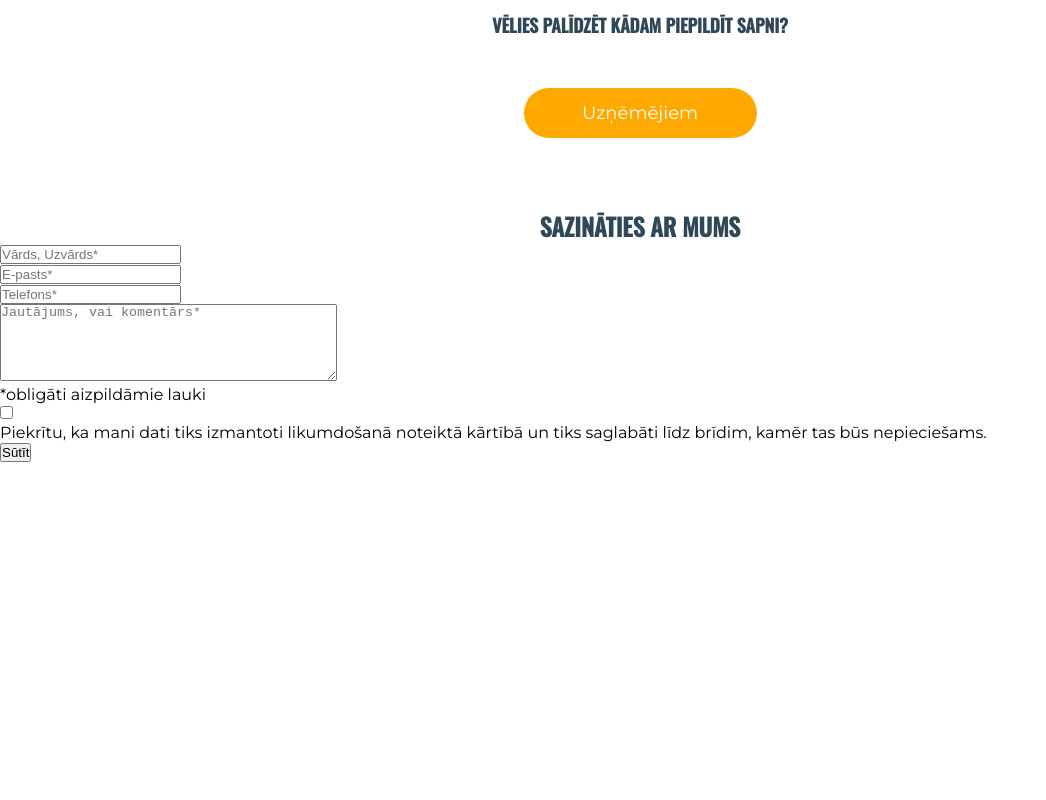
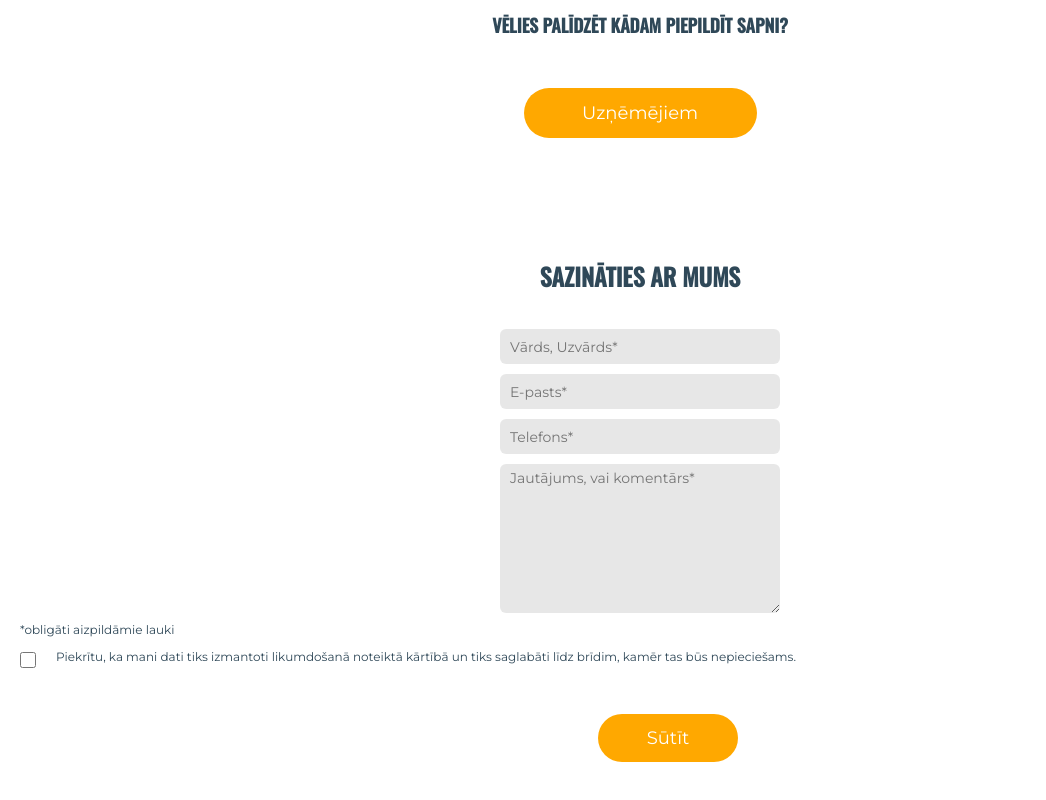
Before and after one commit to lienebriede/qualification-project-css-piere, a plain HTML site: page index.html in a window 1280 px wide. Shown: the part 1143-1943 px from the top of the page, without its empty margins (0-1046 px from the left). Before the commit the page ends 1605 px from the top, so only its background shows below. Drawn offline with nearby package versions, Linux system fonts and the light colour scheme.

Commit message:
Style contact form

```diff
--- a/assets/css/style.css
+++ b/assets/css/style.css
@@ -12,10 +12,10 @@
     --white: #ffffff;
     --orange: #FFA800;
     --dark-grey: #2F4858;
-
+    --light-grey: #C4C4C466;
 }
 
-/* General styles -------------------------------------------------- */
+/* General styles ------------------------------------------ */
 body {
     min-height: 100vh;
     font-family: 'Montserrat', sans-serif;
@@ -38,8 +38,13 @@ h2 {
     font-size: 18px;
 }
 
+p {
+    font-family: 'Montserrat', sans-serif;
+    color: var(--dark-grey);
+    font-size: 12px;
+}
 
-/* Header styles -------------------------------------------- */
+/* Header styles ------------------------------------------- */
 header {
     background-color: var(--white);
     padding: 0 20px;
@@ -89,7 +94,7 @@ header a {
     border-bottom: 3px solid var(--orange);
 }
 
-/* Nav bar styles ------------------------------------------- */
+/* Nav bar styles ------------------------------------------ */
 nav {
     position: absolute;
     background-color: var(--white);
@@ -112,8 +117,8 @@ nav {
     padding-top: 15px;
 }
 
-/* Main section ------------------------------------------- */
-
+/* Main section */
+/* About --------------------------------------------------- */
 .hero {
     position: relative;
     top: 0;
@@ -127,7 +132,7 @@ nav {
     width: 100%;
 }
 
-.play-btn {
+.play-video {
     position: absolute;
     top: 35%;
     left: 45%;
@@ -141,13 +146,19 @@ nav {
     padding: 100px 20px;
 }
 
+/* Gallery ------------------------------------------------- */
+
+/* Take action --------------------------------------------- */
+
 .button-area {
     text-align: center;
 }
 
-.btn-wide {
-    width: 233px;
-    height: 50px;
+/* Buttons ------------------------------------------------- */
+
+
+.btn {
+
     border-radius: 30px;
     border: none;
     background-color: var(--orange);
@@ -158,3 +169,70 @@ nav {
     margin-top: 50px;
     margin-bottom: 70px;
 }
+
+.btn-wide {
+    width: 233px;
+    height: 50px;
+}
+
+.btn-small {
+    width: 140px;
+    height: 48px;
+}
+
+/* Contact ------------------------------------------------- */
+.contact {
+    text-align: center;
+}
+
+.contact h1 {
+    margin-top: 50px;
+    margin-bottom: 30px;
+}
+
+.contact p {
+    text-align: left;
+    margin-left: 20px;
+}
+
+input,
+textarea {
+    background-color: var(--light-grey);
+    font-family: 'Montserrat', sans-serif;
+    font-size: 14px;
+    color: var(--dark-grey);
+    padding-left: 10px;
+    border: none;
+    border-radius: 6px;
+    margin: 5px 20px;
+}
+
+input {
+    width: 280px;
+    height: 35px;
+
+}
+
+textarea {
+    width: 280px;
+    padding-top: 5px;
+}
+
+
+.agree-area {
+    margin-top: 10px;
+}
+
+input.checkbox {
+    float: left;
+    width: 16px;
+    height: 16px;
+}
+
+.agree-area p {
+    overflow: hidden;
+    padding-top: 2px;
+}
+
+/* Sponsors ------------------------------------------------ */
+/* Footer -------------------------------------------------- */
--- a/index.html
+++ b/index.html
@@ -53,7 +53,7 @@
         <section class="about">
             <div class="hero">
                 <img src="assets/img/SparkleVideo1.png" alt="Video" class="video">
-                <img src="assets/img/Vector.png" alt="Play button" class="play-btn">
+                <img src="assets/img/Vector.png" alt="Play button" class="play-video">
             </div>
 
             <div class="description">
@@ -70,38 +70,40 @@
             <div class="gallery">
             </div>
         </section>
-        <!--Action-->
+        <!--Take action-->
         <section class="button-area">
             <div class=btn-area-1>
                 <h2>Vēlies piepildīt savu sapni?</h2>
-                <button class="btn-wide">Sapņotājiem</button>
+                <button class="btn btn-wide">Sapņotājiem</button>
             </div>
             <div class=btn-area-2>
                 <h2>Vēlies palīdzēt kādam piepildīt sapni?</h2>
-                <button class="btn-wide">Uzņēmējiem</button>
+                <button class="btn btn-wide">Uzņēmējiem</button>
             </div>
         </section>
-        <!--Contact-->
+        <!--Contact form-->
         <section class="contact">
             <form class="contact-form" method="#" action="#">
                 <h1>Sazināties ar mums</h1>
+                <input type="text" name="name_surname" class="text-input" placeholder="Vārds, Uzvārds*" required>
+                <br>
+                <input type="email" name="email" class="text-input" placeholder="E-pasts*" required>
+                <br>
+                <input type="tel" name="phone" placeholder="Telefons*" required>
+                <br>
+                <textarea name="message" cols="40" rows="8" placeholder="Jautājums, vai komentārs*"></textarea>
+                <p>*obligāti aizpildāmie lauki</p>
+                <div class="agree-area">
+                    <input type="checkbox" class="checkbox" name="agree" value="agree">
+                    <p>Piekrītu, ka mani dati tiks izmantoti likumdošanā noteiktā kārtībā un tiks
+                        saglabāti līdz
+                        brīdim,
+                        kamēr tas būs nepieciešams.</p>
+                </div>
 
-                <input type="text" name="name_surname" id="name_surname" class="text-input"
-                    placeholder="Vārds, Uzvārds*" required>
-                <br>
 
-                <input type="email" name="email" id="email" class="text-input" placeholder="E-pasts*" required>
-                <br>
 
-                <input type="tel" name="phone" id="phone" placeholder="Telefons*" required>
-                <br>
-                <textarea name="message" id="message" class="message" cols="40" rows="5"
-                    placeholder="Jautājums, vai komentārs*"></textarea>
-                <p>*obligāti aizpildāmie lauki</p>
-                <input type="checkbox" id="agree" name="agree" value="agree">
-                <p>Piekrītu, ka mani dati tiks izmantoti likumdošanā noteiktā kārtībā un tiks saglabāti līdz brīdim,
-                    kamēr tas būs nepieciešams.</p>
-                <button class="button" type="submit">
+                <button class="btn btn-small" type="submit">
                     Sūtīt</button>
             </form>
         </section>
```
